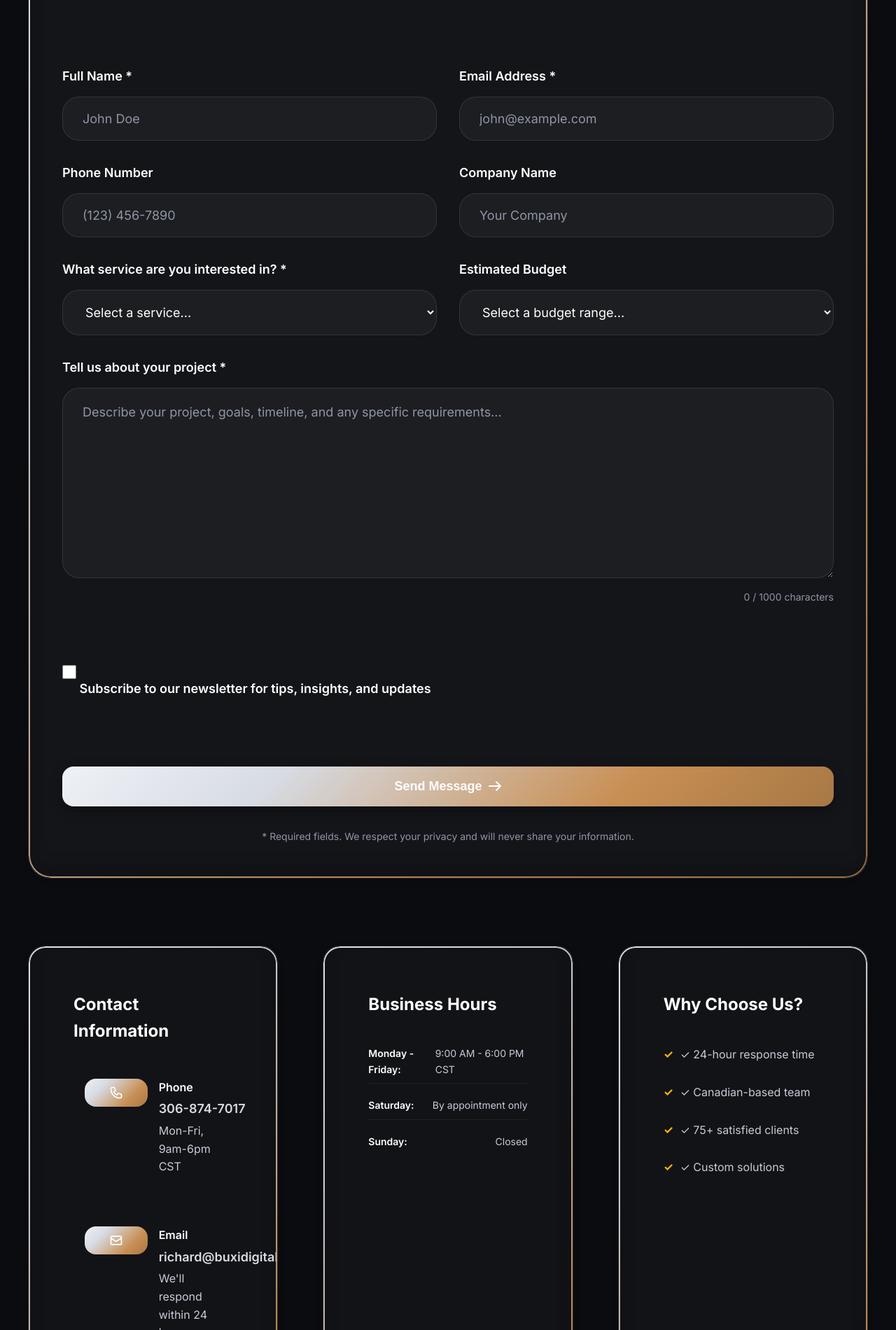
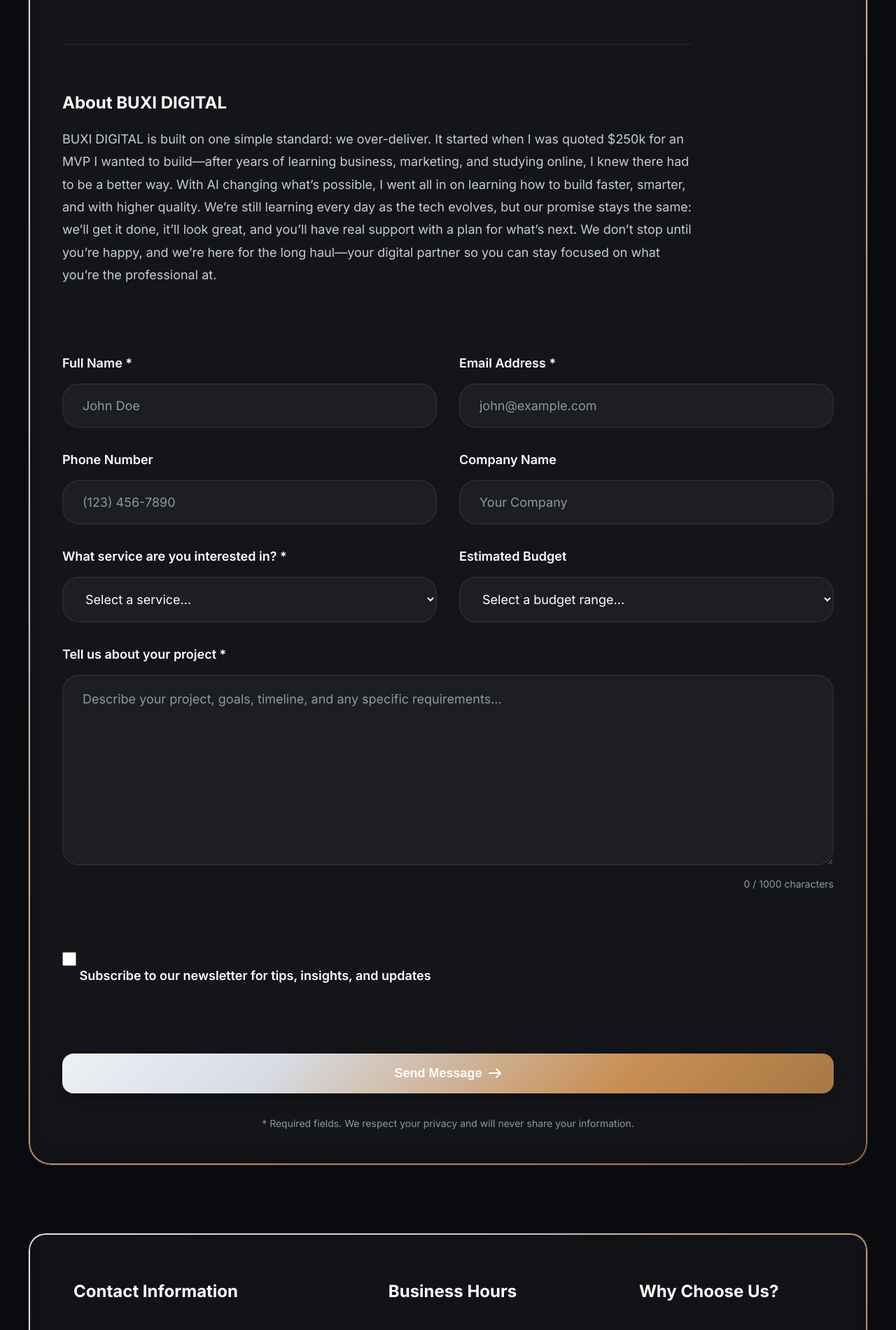
Before and after one commit to BUXIDIGITAL/BD-WEBSITE, a plain HTML site: page contact.html in a window 1280 px wide. Shown: the part 960-2860 px from the top of the page at 70% size. Drawn offline with Linux system fonts and the light colour scheme.

Commit message:
Update contact page layout and copy

```diff
--- a/contact.html
+++ b/contact.html
@@ -80,6 +80,12 @@
                         <p class="form-intro">
                         Whether you need a complete digital transformation or a specific service, we're here to help. Fill out the form and we'll get back to you within 24 hours.
                         </p>
+                        <div class="contact-about">
+                            <h3>About BUXI DIGITAL</h3>
+                            <p>
+                                BUXI DIGITAL is built on one simple standard: we over-deliver. It started when I was quoted $250k for an MVP I wanted to build—after years of learning business, marketing, and studying online, I knew there had to be a better way. With AI changing what’s possible, I went all in on learning how to build faster, smarter, and with higher quality. We’re still learning every day as the tech evolves, but our promise stays the same: we’ll get it done, it’ll look great, and you’ll have real support with a plan for what’s next. We don’t stop until you’re happy, and we’re here for the long haul—your digital partner so you can stay focused on what you’re the professional at.
+                            </p>
+                        </div>
                     </div>
 
                     <form id="contact-form" class="contact-form" action="https://formspree.io/f/mnnerjdq" method="POST">
@@ -181,7 +187,8 @@
 
                 <!-- Contact Information -->
                 <div class="contact-info-section">
-                    <div class="info-card">
+                    <div class="info-card contact-info-card">
+                        <div class="contact-info-block">
                             <h3>Contact Information</h3>
                             <div class="contact-methods">
                                 <div class="contact-method-item">
@@ -225,7 +232,7 @@
                             </div>
                         </div>
 
-                    <div class="info-card">
+                        <div class="contact-info-block">
                             <h3>Business Hours</h3>
                             <div class="contact-hours">
                                 <div class="hours-item">
@@ -243,7 +250,7 @@
                             </div>
                         </div>
 
-                    <div class="info-card trust-badges">
+                        <div class="contact-info-block trust-badges">
                             <h3>Why Choose Us?</h3>
                             <ul class="trust-list">
                                 <li>✓ 24-hour response time</li>
@@ -251,6 +258,7 @@
                                 <li>✓ 75+ satisfied clients</li>
                                 <li>✓ Custom solutions</li>
                             </ul>
+                        </div>
                     </div>
                 </div>
             </div>
--- a/styles.css
+++ b/styles.css
@@ -2061,11 +2061,38 @@ body {
     max-width: 700px;
 }
 
+.contact-about {
+    margin-top: var(--spacing-lg);
+    padding-top: var(--spacing-lg);
+    border-top: 1px solid rgba(255, 255, 255, 0.08);
+    max-width: 900px;
+}
+
+.contact-about h3 {
+    font-size: var(--font-size-lg);
+    font-weight: 700;
+    margin-bottom: var(--spacing-sm);
+    color: var(--color-text-primary);
+}
+
+.contact-about p {
+    color: var(--color-text-secondary);
+    line-height: 1.8;
+    font-size: var(--font-size-md);
+}
+
 .contact-info-section {
+    width: 100%;
+}
+
+.contact-info-card {
     display: grid;
-    grid-template-columns: repeat(auto-fit, minmax(280px, 1fr));
-    gap: var(--spacing-lg);
-    width: 100%;
+    grid-template-columns: 1.35fr 1fr 1fr;
+    gap: var(--spacing-xl);
+}
+
+.contact-info-block {
+    min-width: 0;
 }
 
 .info-card {
@@ -2379,8 +2406,9 @@ body {
         max-width: 100%;
     }
 
-    .contact-info-section {
+    .contact-info-card {
         grid-template-columns: 1fr;
+        gap: var(--spacing-lg);
     }
 
     .contact-form-wrapper {
```
Lines whose indentation alone changed are shown as unchanged.
